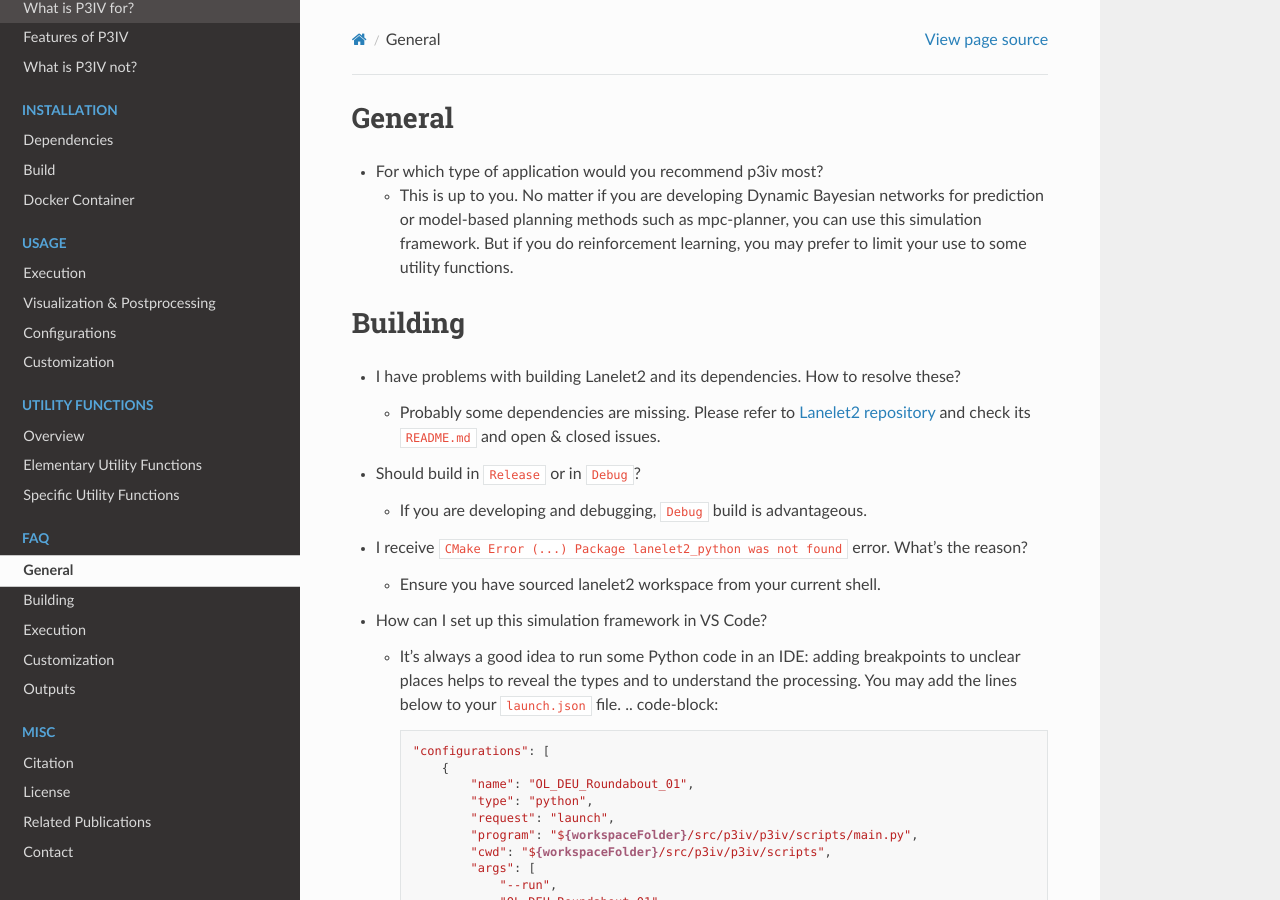
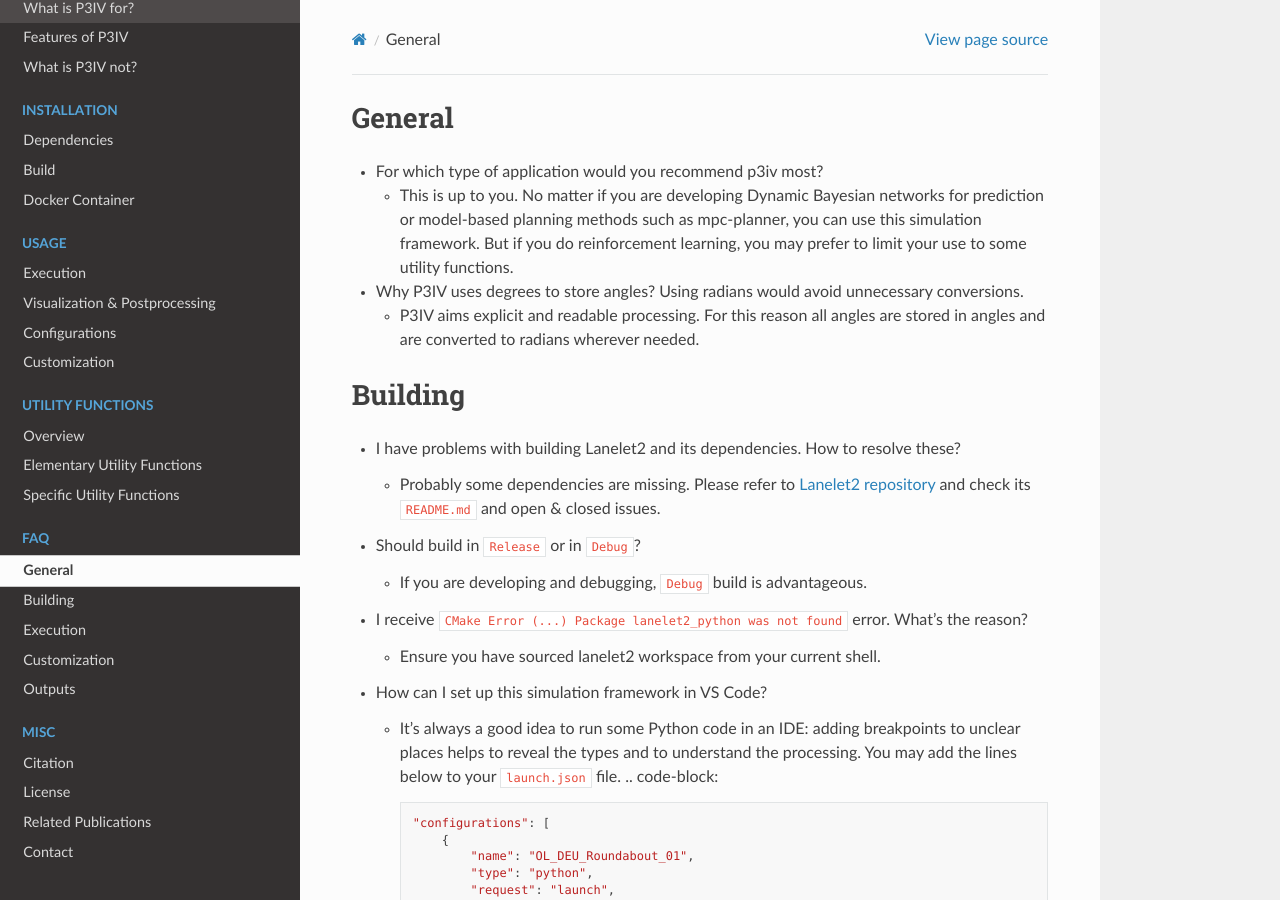
Before and after one commit to fzi-forschungszentrum-informatik/P3IV, a Sphinx documentation site: the page built from docs/sections/faq.md, in a window 1280 px wide and 900 px high. Built offline with Sphinx 7.4.7 and the Read the Docs theme 2.0.0, drawn with Linux system fonts in a browser that asks for light colours.

Commit message:
Add Q&A into docs

```diff
--- a/docs/sections/faq.md
+++ b/docs/sections/faq.md
@@ -2,6 +2,8 @@
 
  * For which type of application would you recommend p3iv most?
    * This is up to you. No matter if you are developing Dynamic Bayesian networks for prediction or model-based planning methods such as mpc-planner, you can use this simulation framework. But if you do reinforcement learning, you may prefer to limit your use to some utility functions.
+ * Why P3IV uses degrees to store angles? Using radians would avoid unnecessary conversions.
+   * P3IV aims explicit and readable processing. For this reason all angles are stored in angles and are converted to radians wherever needed.
 
 .. _faq Building:
 
```
